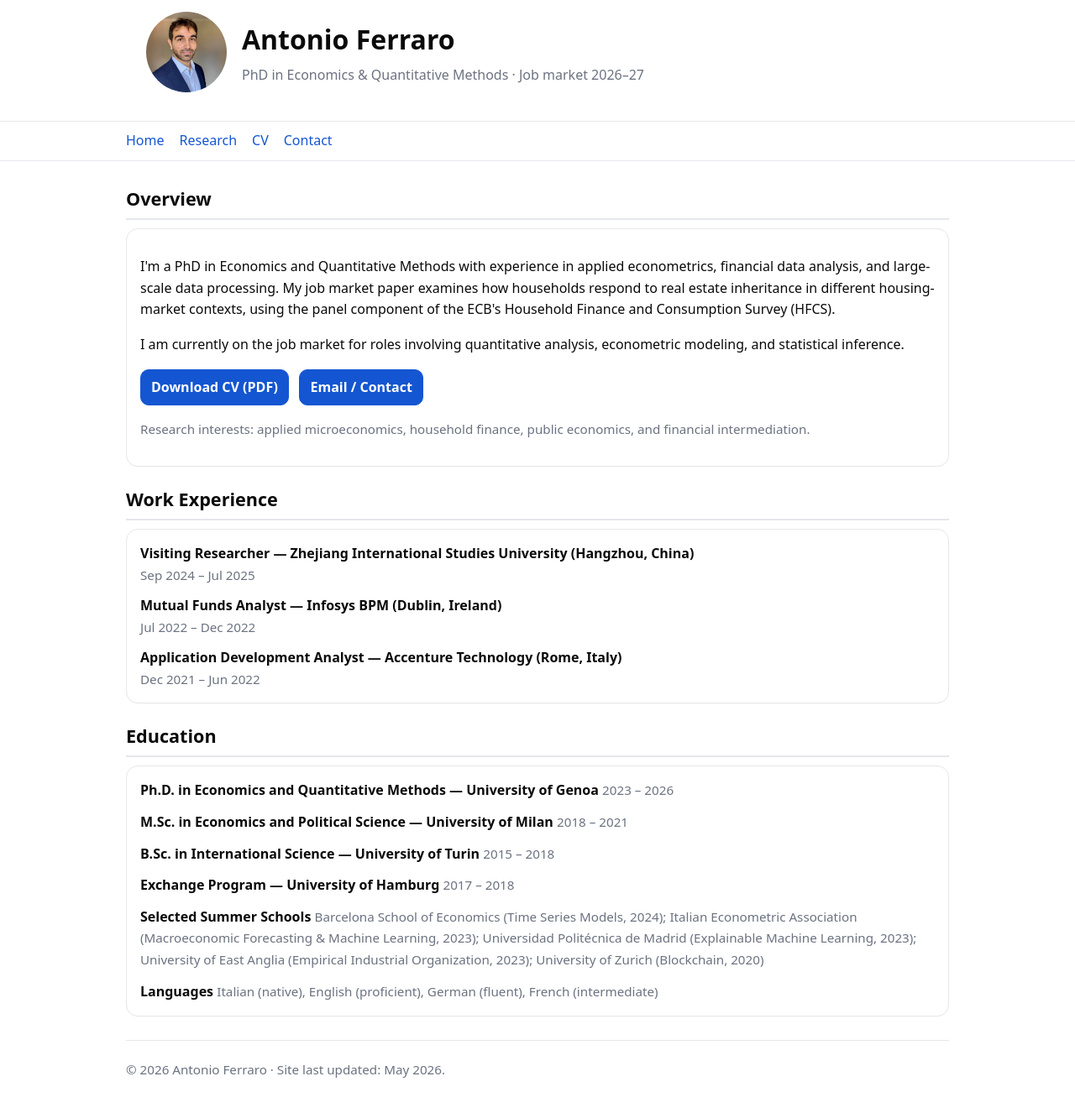
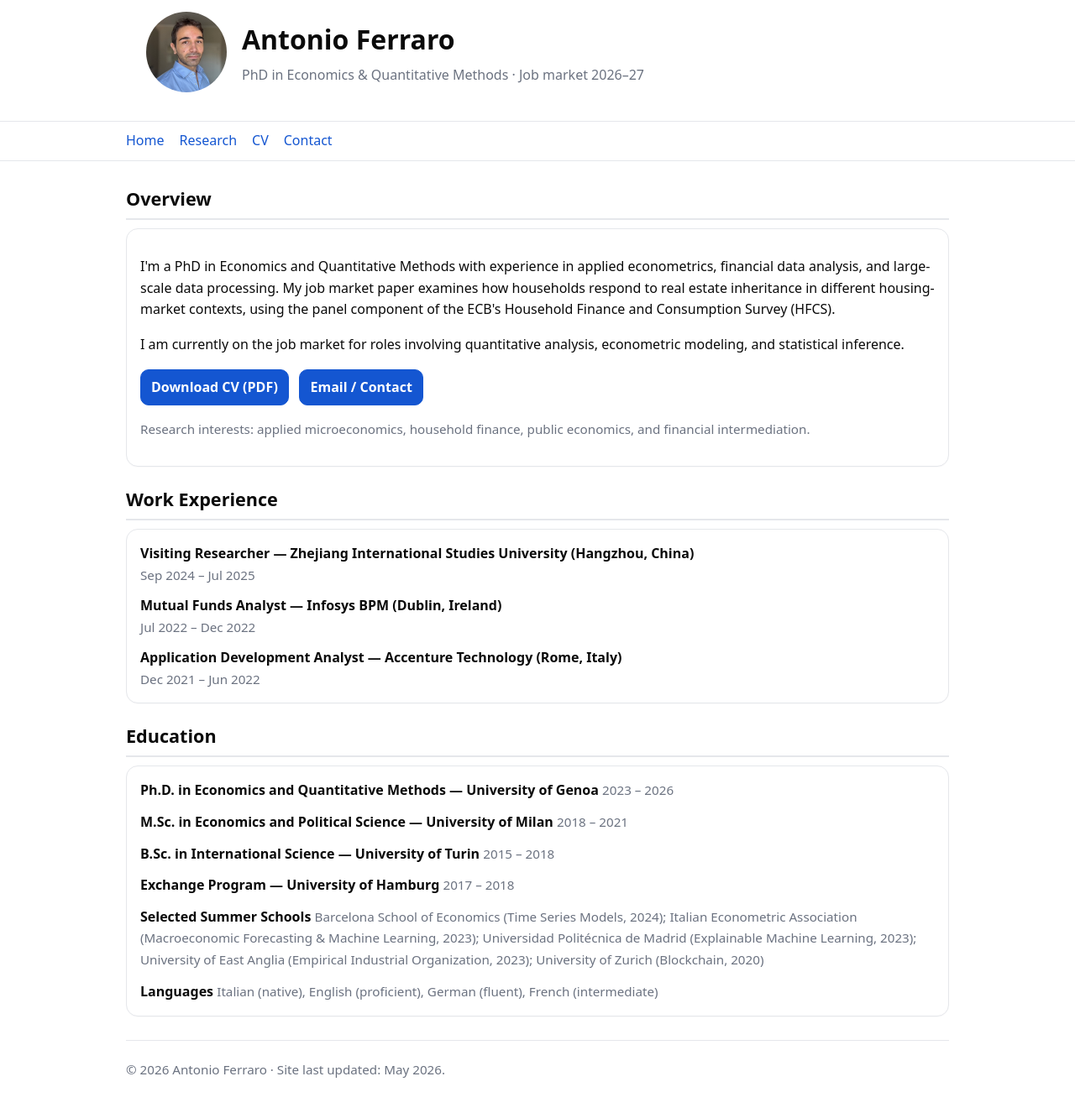
Before and after one commit to ferraroantonio/ferraroantonio.github.io, a Jekyll site: the page built from index.md, in a window 1280 px wide. Shown: the whole page at 84% size. Built offline with Jekyll 4.4.1, drawn with Linux system fonts in a browser that asks for light colours.

Commit message:
Update default.html

```diff
--- a/_layouts/default.html
+++ b/_layouts/default.html
@@ -35,7 +35,7 @@
   <a class="sr-only" href="#main">Skip to content</a>
 
   <header class="wrap header">
-    <img class="avatar" src="{{ '/assets/antonio.jpeg' | relative_url }}" alt="Portrait of Antonio Ferraro" loading="lazy">
+    <img class="avatar" src="{{ '/assets/antonio.jpg' | relative_url }}" alt="Portrait of Antonio Ferraro" loading="lazy">
     <div>
       <h1 class="title">Antonio Ferraro</h1>
       <p class="subtitle">PhD in Economics & Quantitative Methods · <span class="muted">Job market 2026–27</span></p>
```
